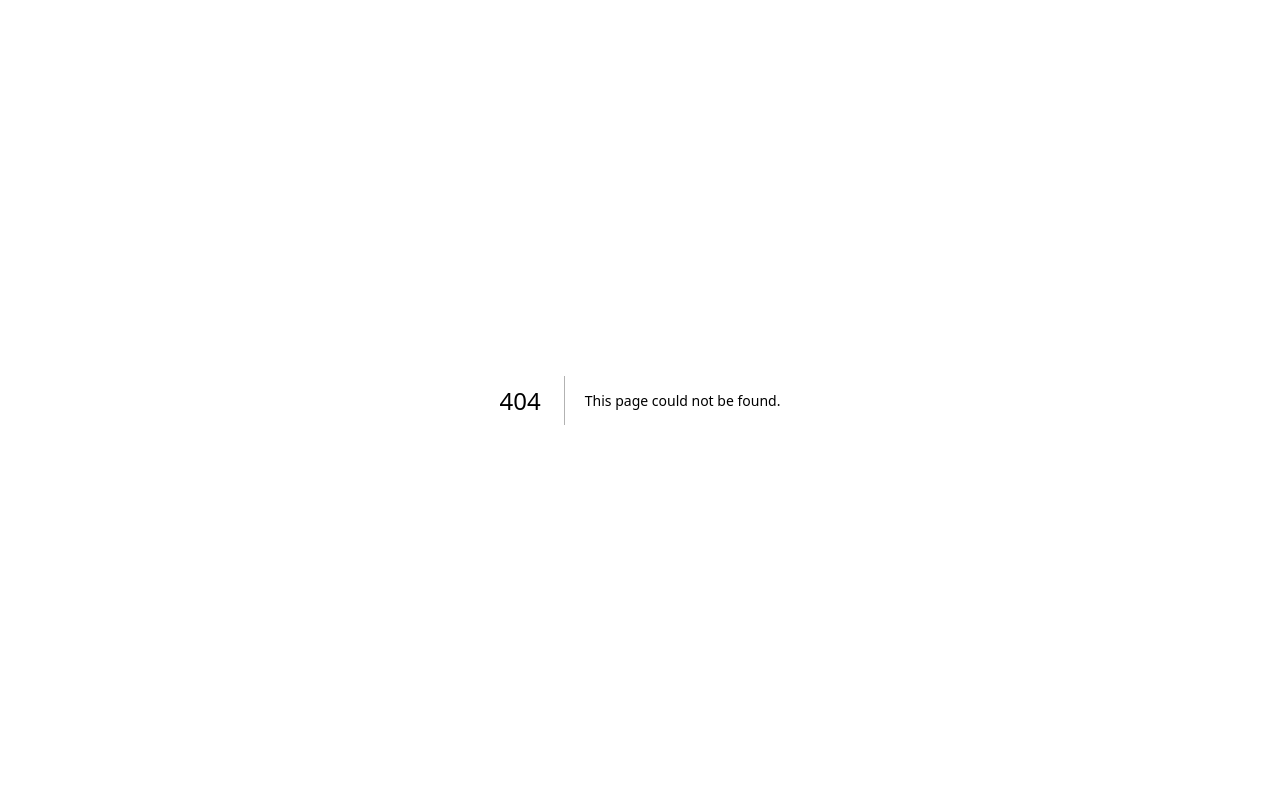
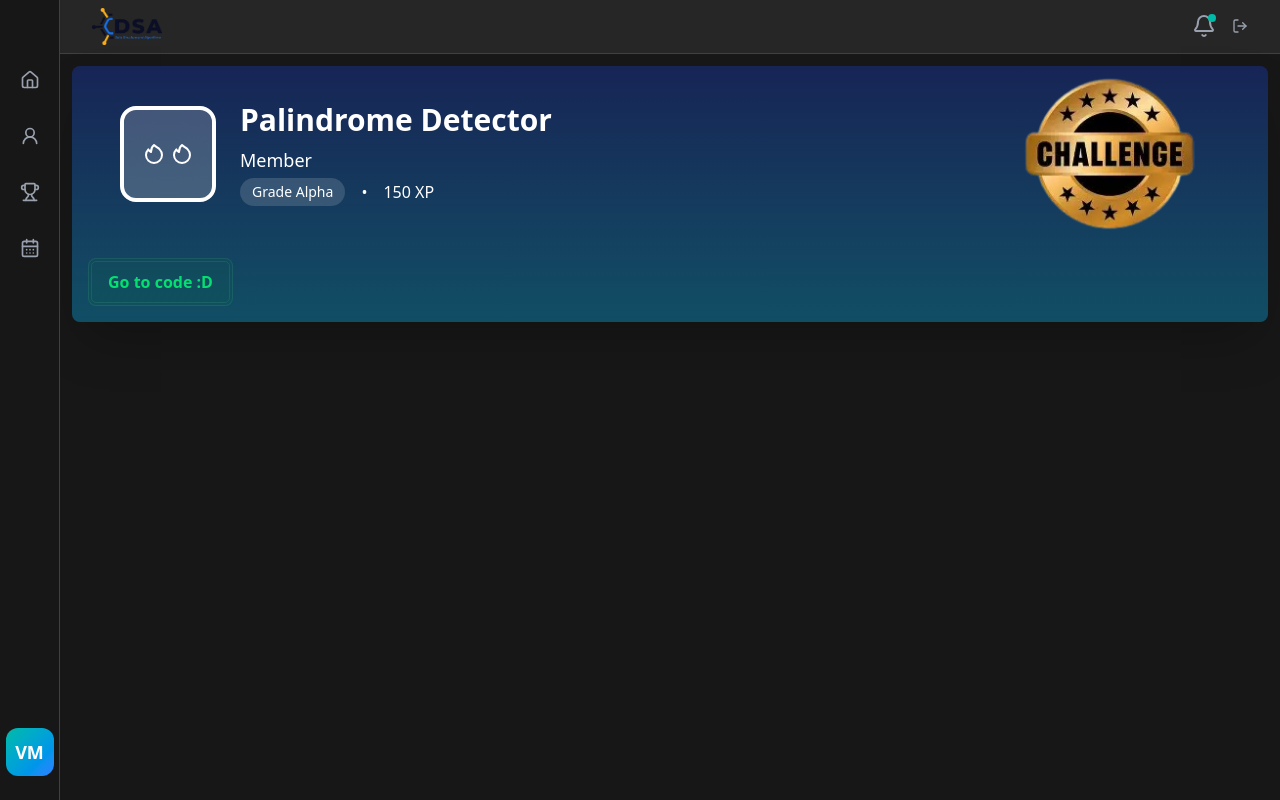
Before and after one commit to Gionnah/dsa_front, a Next.js app: page /challenges/challengeId in a window 1280 px wide. Before the commit this address had no page. Built offline with nearby package versions, Linux system fonts and the light colour scheme.

Commit message:
create page for view one challenge

```diff
--- /dev/null
+++ b/app/challenges/[challengeId]/page.tsx
@@ -0,0 +1,54 @@
+import HomeLayout from '@/components/layout/HomeLayout'
+import Link from 'next/link'
+
+export default function OneChallenge() {
+    return (
+        <div>
+            <HomeLayout>
+                <div className="w-full px-4 bg-linear-to-b from-blue-950 to-cyan-900 rounded-lg shadow-2xl">
+                    <section className="relative flex  rounded-sm px-8 mb-4 overflow-hidden animate-slide-in">
+                        <div className="absolute inset-0"></div>
+                        <div className="relative w-4/5 z-10 flex items-center justify-between">
+                            <div className="flex items-center space-x-6">
+                                <div className="w-24 h-24 rounded-2xl bg-white/20 backdrop-blur-lg flex items-center justify-center border-4 border-white border-opacity-30">
+                                    <div className="text-4xl font-bold text-white">
+                                        <div className="flex gap-1">
+                                                <svg className="w-6 h-6" fill="none" stroke="currentColor" viewBox="0 0 24 24">
+                                                    <path strokeLinecap="round" strokeLinejoin="round" strokeWidth="2" d="M17.657 18.657A8 8 0 016.343 7.343S7 9 9 10c0-2 .5-5 2.986-7C14 5 16.09 5.777 17.656 7.343A7.975 7.975 0 0120 13a7.975 7.975 0 01-2.343 5.657z"></path>
+                                                </svg>
+                                                <svg className="w-6 h-6" fill="none" stroke="currentColor" viewBox="0 0 24 24">
+                                                    <path strokeLinecap="round" strokeLinejoin="round" strokeWidth="2" d="M17.657 18.657A8 8 0 016.343 7.343S7 9 9 10c0-2 .5-5 2.986-7C14 5 16.09 5.777 17.656 7.343A7.975 7.975 0 0120 13a7.975 7.975 0 01-2.343 5.657z"></path>
+                                                </svg>
+                                        </div>
+                                    </div>
+                                </div>
+                                <div>
+                                    <h3 className="text-3xl font-bold text-white mb-2">Palindrome Detector</h3>
+                                    <p className="text-white text-opacity-90 text-lg mb-1">
+                                        Member
+                                    </p>
+                                    <div className="flex items-center space-x-4">
+                                        <span className="px-3 py-1 bg-white/15 backdrop-blur-sm rounded-full text-sm text-white">
+                                        Grade Alpha
+                                        </span>
+                                        <span className="text-white text-opacity-80">•</span>
+                                        <span className="text-white text-opacity-90">150 XP</span>
+                                    </div>
+                                </div>
+                            </div>
+                        </div>
+
+                        <div className="relative w-1/5 h-44">
+                            <div className="absolute top-0 right-0 w-full h-full">
+                                <img className="h-full w-full object-cover object-center" src="/golden_challenge.png" alt=""/>
+                            </div>
+                        </div>
+                    </section>
+                    <Link href={`/editor/sessioId`}>
+                        <button className='mb-4 hover:scale-105 transition-all ease-in-out duration-300 border-4 border-green-300/10 bg-green-700/10 cursor-pointer text-green-400 font-semibold hover:bg-green-900/10 border-double px-4 py-2 rounded-lg'>Go to code :D</button>
+                    </Link>
+                </div>
+            </HomeLayout>
+        </div>
+  )
+}
--- /dev/null
+++ b/app/event/page.tsx
@@ -0,0 +1,12 @@
+import HomeLayout from '@/components/layout/HomeLayout'
+import React from 'react'
+
+export default function Event() {
+  return (
+    <div>
+        <HomeLayout>
+            Event Page
+        </HomeLayout>
+    </div>
+  )
+}
--- a/app/home/page.tsx
+++ b/app/home/page.tsx
@@ -6,7 +6,7 @@ export default function Dashboard() {
   return (
     <div className="">
         <HomeLayout>
-            <div className="">
+            <div className="p-2 bg-neutral-800 rounded-lg shadow-2xl">
                 <section className="relative bg-blue-950 rounded-sm p-8 mb-4 overflow-hidden animate-slide-in">
                     <div className="absolute inset-0"></div>
                     <div className="relative z-10 flex items-center justify-between">
--- a/components/Challenge.tsx
+++ b/components/Challenge.tsx
@@ -1,4 +1,6 @@
 "use client";
+
+import Link from "next/link";
 
 export default function ChallengesPage() {
   const challenges = [
@@ -80,7 +82,7 @@ export default function ChallengesPage() {
       {/* Challenges Grid */}
       <div className="space-y-4 grid">
         {challenges.map((c) => (
-          <div
+          <Link href={`/challenges/challengeId`}
             key={c.id}
             className="border bg-black/20 border-neutral-700 rounded-xl p-6 flex flex-col justify-between card-hover hover:border-teal-500 transition"
           >
@@ -96,7 +98,7 @@ export default function ChallengesPage() {
 
             <div className="flex items-center justify-between">
               <div>
-                <p className={`text-sm font-semibold ${
+                <div className={`text-sm font-semibold ${
                     c.difficulty === "Facile"
                       ? "text-cyan-500"
                       : c.difficulty === "Moyen"
@@ -108,7 +110,7 @@ export default function ChallengesPage() {
                       ? (
                         <div className="">
                                 <svg className="w-6 h-6" fill="none" stroke="currentColor" viewBox="0 0 24 24">
-                                    <path stroke-linecap="round" stroke-linejoin="round" stroke-width="2" d="M17.657 18.657A8 8 0 016.343 7.343S7 9 9 10c0-2 .5-5 2.986-7C14 5 16.09 5.777 17.656 7.343A7.975 7.975 0 0120 13a7.975 7.975 0 01-2.343 5.657z"></path>
+                                    <path strokeLinecap="round" strokeLinejoin="round" strokeWidth="2" d="M17.657 18.657A8 8 0 016.343 7.343S7 9 9 10c0-2 .5-5 2.986-7C14 5 16.09 5.777 17.656 7.343A7.975 7.975 0 0120 13a7.975 7.975 0 01-2.343 5.657z"></path>
                                 </svg>
                         </div>
                       )
@@ -116,27 +118,27 @@ export default function ChallengesPage() {
                       ? (
                         <div className="flex gap-1">
                                 <svg className="w-6 h-6" fill="none" stroke="currentColor" viewBox="0 0 24 24">
-                                    <path stroke-linecap="round" stroke-linejoin="round" stroke-width="2" d="M17.657 18.657A8 8 0 016.343 7.343S7 9 9 10c0-2 .5-5 2.986-7C14 5 16.09 5.777 17.656 7.343A7.975 7.975 0 0120 13a7.975 7.975 0 01-2.343 5.657z"></path>
+                                    <path strokeLinecap="round" strokeLinejoin="round" strokeWidth="2" d="M17.657 18.657A8 8 0 016.343 7.343S7 9 9 10c0-2 .5-5 2.986-7C14 5 16.09 5.777 17.656 7.343A7.975 7.975 0 0120 13a7.975 7.975 0 01-2.343 5.657z"></path>
                                 </svg>
                                 <svg className="w-6 h-6" fill="none" stroke="currentColor" viewBox="0 0 24 24">
-                                    <path stroke-linecap="round" stroke-linejoin="round" stroke-width="2" d="M17.657 18.657A8 8 0 016.343 7.343S7 9 9 10c0-2 .5-5 2.986-7C14 5 16.09 5.777 17.656 7.343A7.975 7.975 0 0120 13a7.975 7.975 0 01-2.343 5.657z"></path>
+                                    <path strokeLinecap="round" strokeLinejoin="round" strokeWidth="2" d="M17.657 18.657A8 8 0 016.343 7.343S7 9 9 10c0-2 .5-5 2.986-7C14 5 16.09 5.777 17.656 7.343A7.975 7.975 0 0120 13a7.975 7.975 0 01-2.343 5.657z"></path>
                                 </svg>
                         </div>
                       )
                       : (
                         <div className="flex gap-1">
                                 <svg className="w-6 h-6" fill="none" stroke="currentColor" viewBox="0 0 24 24">
-                                    <path stroke-linecap="round" stroke-linejoin="round" stroke-width="2" d="M17.657 18.657A8 8 0 016.343 7.343S7 9 9 10c0-2 .5-5 2.986-7C14 5 16.09 5.777 17.656 7.343A7.975 7.975 0 0120 13a7.975 7.975 0 01-2.343 5.657z"></path>
+                                    <path strokeLinecap="round" strokeLinejoin="round" strokeWidth="2" d="M17.657 18.657A8 8 0 016.343 7.343S7 9 9 10c0-2 .5-5 2.986-7C14 5 16.09 5.777 17.656 7.343A7.975 7.975 0 0120 13a7.975 7.975 0 01-2.343 5.657z"></path>
                                 </svg>
                                 <svg className="w-6 h-6" fill="none" stroke="currentColor" viewBox="0 0 24 24">
-                                    <path stroke-linecap="round" stroke-linejoin="round" stroke-width="2" d="M17.657 18.657A8 8 0 016.343 7.343S7 9 9 10c0-2 .5-5 2.986-7C14 5 16.09 5.777 17.656 7.343A7.975 7.975 0 0120 13a7.975 7.975 0 01-2.343 5.657z"></path>
+                                    <path strokeLinecap="round" strokeLinejoin="round" strokeWidth="2" d="M17.657 18.657A8 8 0 016.343 7.343S7 9 9 10c0-2 .5-5 2.986-7C14 5 16.09 5.777 17.656 7.343A7.975 7.975 0 0120 13a7.975 7.975 0 01-2.343 5.657z"></path>
                                 </svg>
                                 <svg className="w-6 h-6" fill="none" stroke="currentColor" viewBox="0 0 24 24">
-                                    <path stroke-linecap="round" stroke-linejoin="round" stroke-width="2" d="M17.657 18.657A8 8 0 016.343 7.343S7 9 9 10c0-2 .5-5 2.986-7C14 5 16.09 5.777 17.656 7.343A7.975 7.975 0 0120 13a7.975 7.975 0 01-2.343 5.657z"></path>
+                                    <path strokeLinecap="round" strokeLinejoin="round" strokeWidth="2" d="M17.657 18.657A8 8 0 016.343 7.343S7 9 9 10c0-2 .5-5 2.986-7C14 5 16.09 5.777 17.656 7.343A7.975 7.975 0 0120 13a7.975 7.975 0 01-2.343 5.657z"></path>
                                 </svg>
                         </div>
                       )}
-                </p>
+                </div>
               </div>
 
               <div className="text-right">
@@ -146,7 +148,7 @@ export default function ChallengesPage() {
                 </button>
               </div>
             </div>
-          </div>
+          </Link>
         ))}
       </div>
     </div>
--- a/components/LoginForm.tsx
+++ b/components/LoginForm.tsx
@@ -12,7 +12,7 @@ export default function LoginForm() {
         <div className="mt-10 sm:mx-auto sm:w-full sm:max-w-sm">
             <form action="#" method="POST" className="space-y-6">
             <div>
-                <label htmlFor="email" className="block text-sm/6 font-medium text-gray-100">Email address</label>
+                <label htmlFor="email" className="block text-sm/6 font-medium text-gray-100">Matricule</label>
                 <div className="mt-2">
                 <input id="email" type="email" name="email" required autoComplete="email" className="block w-full rounded-md bg-white/5 px-3 py-1.5 text-base text-white outline-1 -outline-offset-1 outline-white/10 placeholder:text-gray-500 focus:outline-2 focus:-outline-offset-2 focus:outline-blue-500 transition-all duration-200 focus:shadow-ls focus:shadow-blue-700 sm:text-sm/6" />
                 </div>
@@ -36,7 +36,7 @@ export default function LoginForm() {
             </form>
 
             <p className="mt-10 text-center text-sm/6 text-gray-400">
-            Don't have an account?
+                Don't have an account?
             <a href="#" className="font-semibold text-blue-500 hover:text-blue-400"> Sign up</a>
             </p>
         </div>
--- a/components/layout/HomeLayout.tsx
+++ b/components/layout/HomeLayout.tsx
@@ -2,8 +2,10 @@
 import { Bell, CalendarDays, Home, LogOut, Trophy, UserRound } from "lucide-react";
 import Image from 'next/image';
 import Link from 'next/link';
+import { usePathname } from 'next/navigation';
 
 export default function HomeLayout({children}: any) {
+  const pathname = usePathname();
   return (
     <div className="flex h-screen bg-neutral-900 text-gray-100">
       <aside className="w-15 bg-neutral-800/7 border-r border-neutral-700 flex flex-col items-center py-6">
@@ -13,17 +15,17 @@ export default function HomeLayout({children}: any) {
 
         <nav className="flex-1 flex flex-col space-y-2 w-full px-2">
           {[
-            { link: "home", label: "Home", icon: <Home className='w-5 h-5'/> },
-            { link: "users", label: "Users", icon: <UserRound className='w-5 h-5'/> },
-            { link: "challenges", label: "Challenges", icon: <Trophy className='w-5 h-5'/>},
-            { link: "event", label: "Event", icon: <CalendarDays className='w-5 h-5'/> },
+            { link: "/home", label: "Home", icon: <Home className='w-5 h-5'/> },
+            { link: "/users", label: "Users", icon: <UserRound className='w-5 h-5'/> },
+            { link: "/challenges", label: "Challenges", icon: <Trophy className='w-5 h-5'/>},
+            { link: "/event", label: "Event", icon: <CalendarDays className='w-5 h-5'/> },
           ].map((item, i) => (
             <div key={i} className="nav-item relative group">
               <Link
                 href={`${item.link}`}
                 className={`flex items-center justify-center w-full h-12 rounded-xl ${
-                  i === 0
-                    ? "bg-teal-600 text-white hover:bg-teal-700"
+                  item.link === pathname
+                    ? "bg-teal-300/50 text-white hover:bg-teal-700"
                     : "text-gray-400 hover:bg-neutral-700 hover:text-white"
                 } transition`}
               >
```
Also changed, not shown: public/golden_challenge.png (added).
